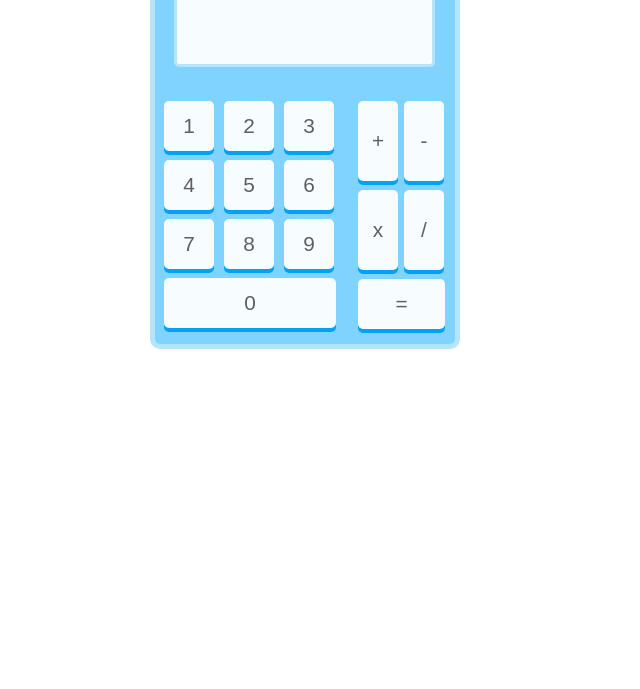
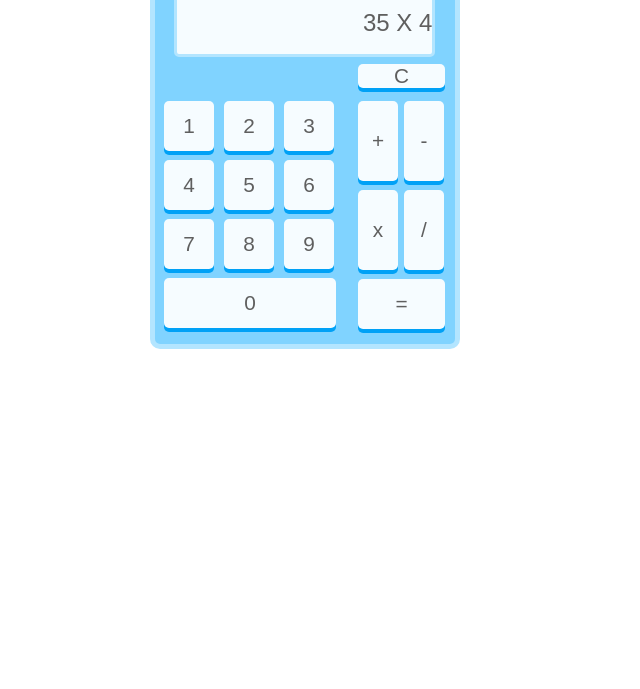
Before and after one commit to lacedelli/calculator, a plain HTML site: page index.html in a window 1280 px wide. Shown: the part 111-800 px from the top of the page, without its empty margins (0-640 px from the left). Drawn offline with Linux system fonts and the light colour scheme.

Commit message:
add working clear button

```diff
--- a/index.html
+++ b/index.html
@@ -11,8 +11,9 @@
 			<section class="display">
 				<h1>Calculator</h1>
 				<section class="screen">
-					<p></p>
+					<p>35 X 4</p>
 				</section>
+				<button class="clear" onclick="clearDisplay(display)">C</button>
 			</section>
 			<section class="numbers">
 				<button class="number" data-number="1">1</button>
--- a/script/app.js
+++ b/script/app.js
@@ -1,3 +1,11 @@
+const display = document.querySelector(".screen p");
+
+
+
+function clearDisplay(p){
+	p.innerHTML = "";
+}
+
 function add(num1, num2){
 	return num1 + num2;
 }
--- a/style/style.css
+++ b/style/style.css
@@ -47,12 +47,29 @@
   position: relative;
   left: 6.45%;
   top: 10px;
-  height: 70px;
+  height: 60px;
   width: 85%;
   border: 3px solid #b3e5ff;
   border-radius: 5px;
   background-color: #f6fcff;
 
+}
+
+.screen p{
+  height: 25px;
+  color: #5f5f5f;
+  font-family: sans-serif;
+  text-align: right;
+  font-size: 1.5em;
+  margin-top:  17px;
+  overflow: hidden;
+}
+
+.display button{
+  position: relative;
+  left: 203px;
+  top: 17px;
+  width: 87px;
 }
 
 /******************************
```
